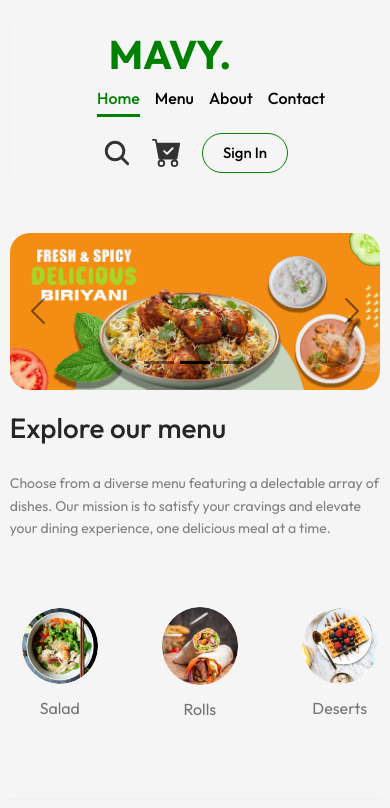
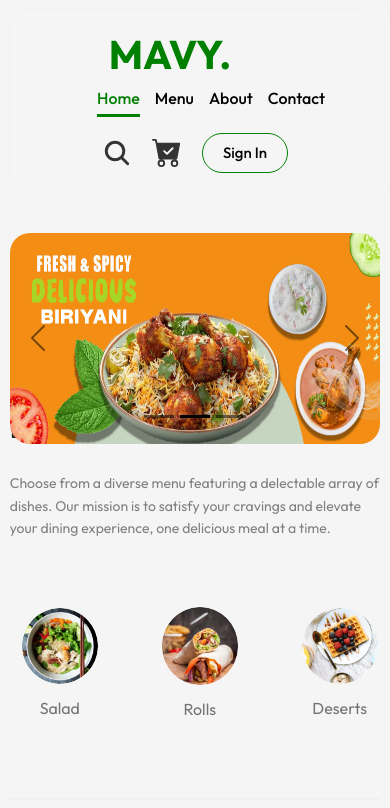
Before and after one commit to Muniskumar0/Food-Delivery, a React (Create React App) app in the folder frontend/: page / in a window 390 px wide. Shown: the top 808 px of the page. Built offline with nearby package versions, Linux system fonts and the light colour scheme; no server answers.

Commit message:
create contact map responsive

```diff
--- a/frontend/package.json
+++ b/frontend/package.json
@@ -1,4 +1,5 @@
 {
+  "homepage": "https://Muniskumar0.github.io/Food-Delivery",
   "name": "reactproject",
   "version": "0.1.0",
   "private": true,
@@ -27,6 +28,8 @@
   },
   "scripts": {
     "start": "react-scripts start",
+    "predeploy": "npm run build",
+    "deploy": "gh-pages -d build",
     "build": "react-scripts build",
     "test": "react-scripts test",
     "eject": "react-scripts eject"
@@ -48,5 +51,8 @@
       "last 1 firefox version",
       "last 1 safari version"
     ]
+  },
+  "devDependencies": {
+    "gh-pages": "^6.3.0"
   }
 }
--- a/frontend/src/comonents/Contact/Contact.css
+++ b/frontend/src/comonents/Contact/Contact.css
@@ -27,5 +27,12 @@
     .contact-details{
         display: grid;
         grid-template-columns: auto;
+        width: 100%;
     }
+
+    iframe{
+        width: 100%;
+        margin-bottom: 20px;
+    }
+
 }
--- a/frontend/src/comonents/header/header.css
+++ b/frontend/src/comonents/header/header.css
@@ -13,6 +13,11 @@
     border-radius: 20px;
 }
 
+@media (max-width:480px) {
+    .header img{
+        height: 25vh;
+    }
+}
 
 
 
--- a/frontend/src/pages/Home/home.jsx
+++ b/frontend/src/pages/Home/home.jsx
@@ -10,10 +10,9 @@ const Home = ({setCategory }) => {
     <div>
       <Header/>
       <ExploreMenu setCategory={setCategory} />
-      <marquee direction="right">
+      <marquee direction="right" className='bike-animation'>
             <img src={bike} alt="bike" style={{height:'300px'}} />
       </marquee>
-
     </div>
   )
 }
```
Also changed, not shown: frontend/src/comonents/header/header.jsx (line endings or trailing spaces), 1 other file (tests, documents, lock files or other folders).
